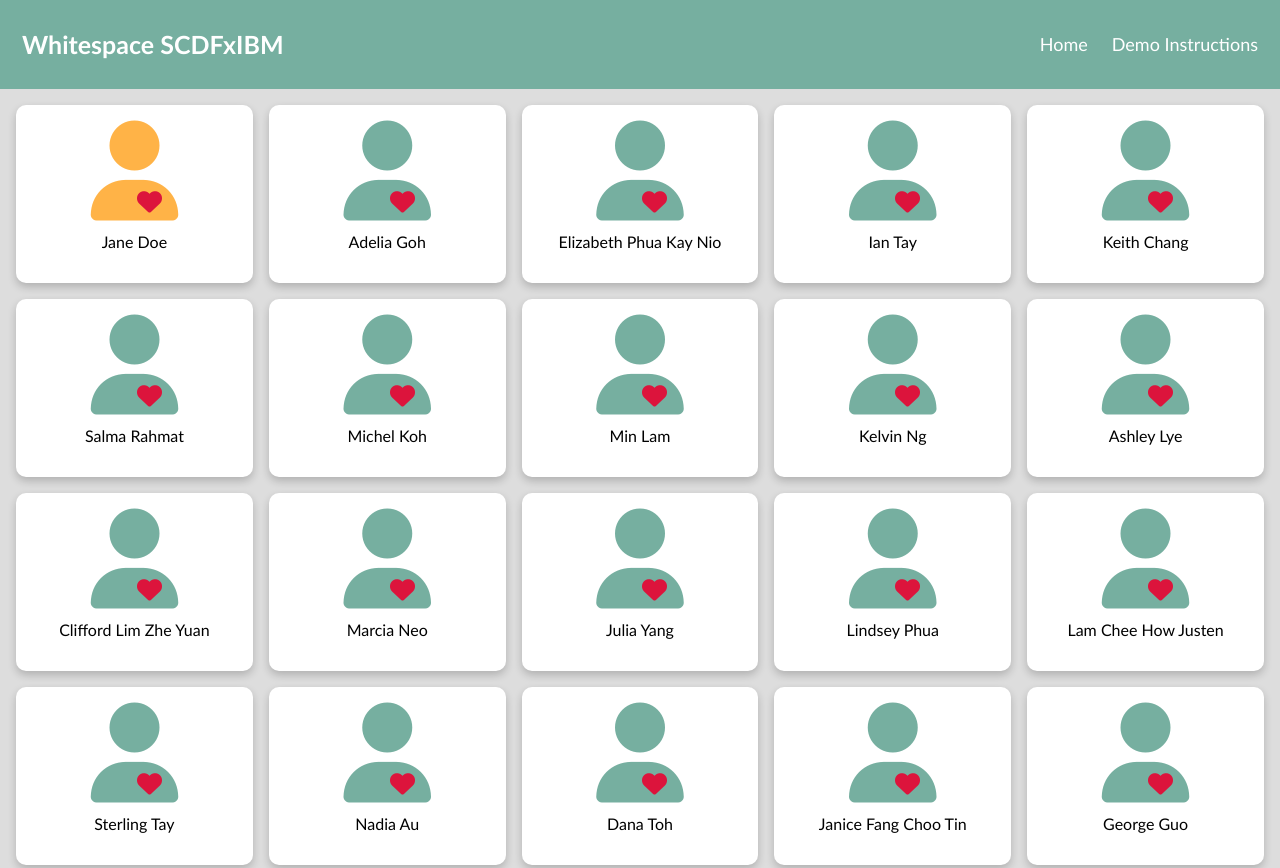
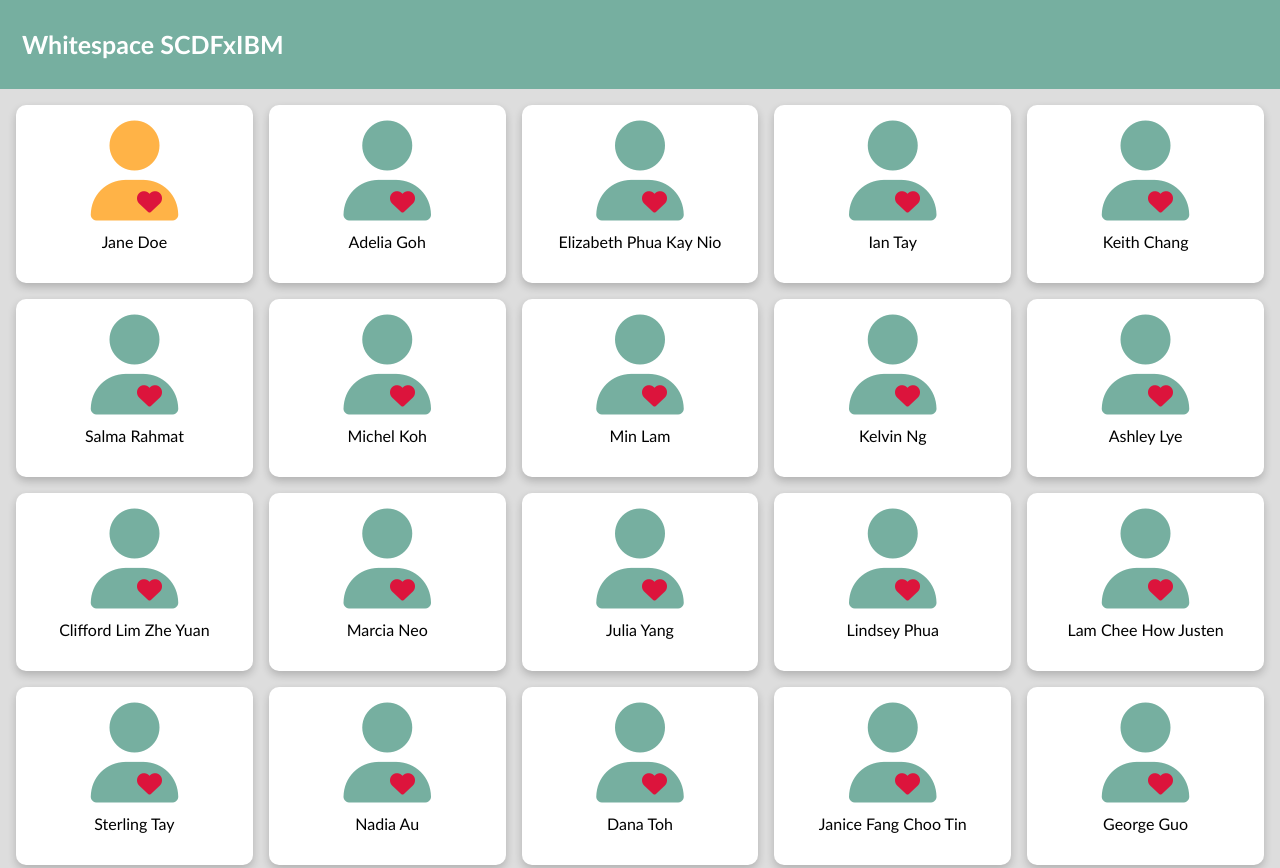
Before and after one commit to WhitespaceHackers/front-end, a website built with Parcel: page index.html in a window 1280 px wide. Shown: the top 868 px of the page. Built offline with nearby package versions, Linux system fonts and the light colour scheme.

Commit message:
Removed header nav

```diff
--- a/index.html
+++ b/index.html
@@ -13,11 +13,10 @@
   <body>
     <div class="header">
       <a href="#default" class="logo">Whitespace SCDFxIBM</a>
-      <div class="header-right">
-        <!-- <a href="#home">Home</a> -->
+      <!-- <div class="header-right">
         <a href="#">Home</a>
         <a href="demo-instructions.html">Demo Instructions</a>
-      </div>
+      </div> -->
     </div>
 
     <main>
```
